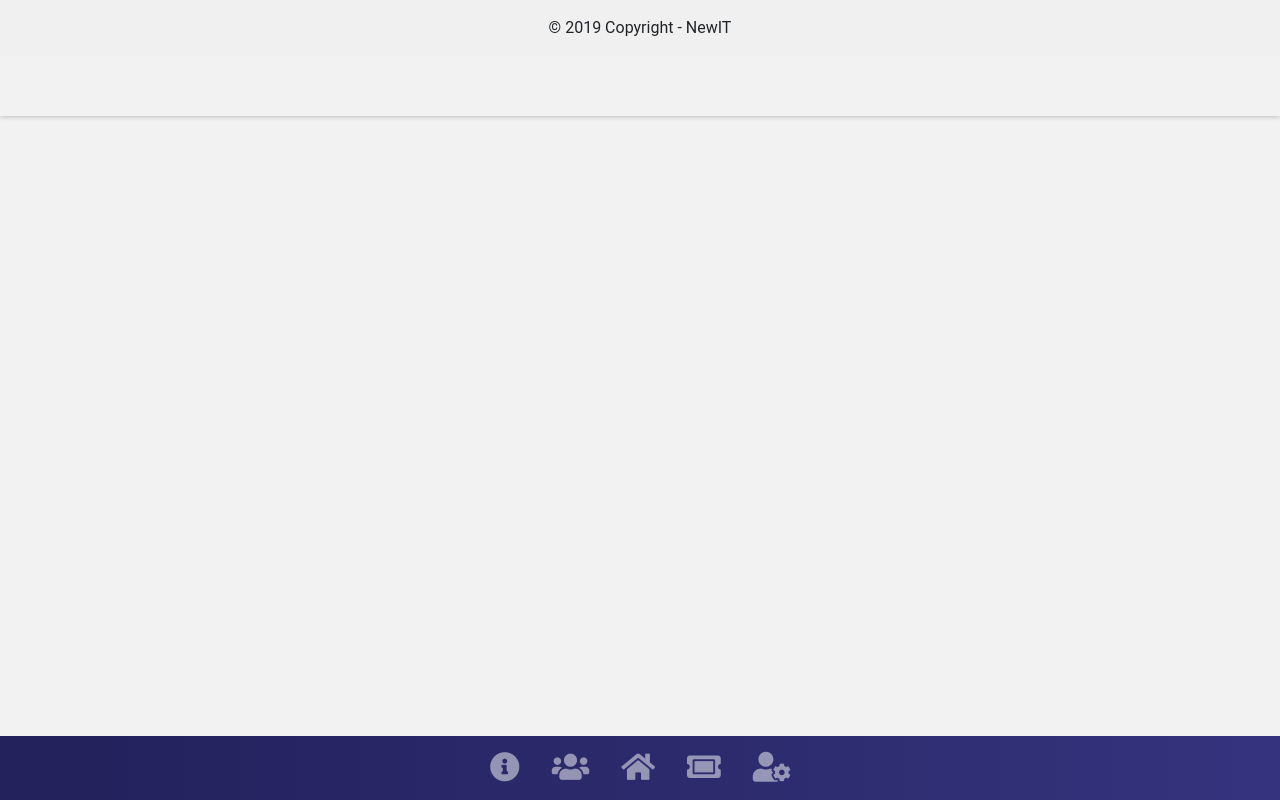
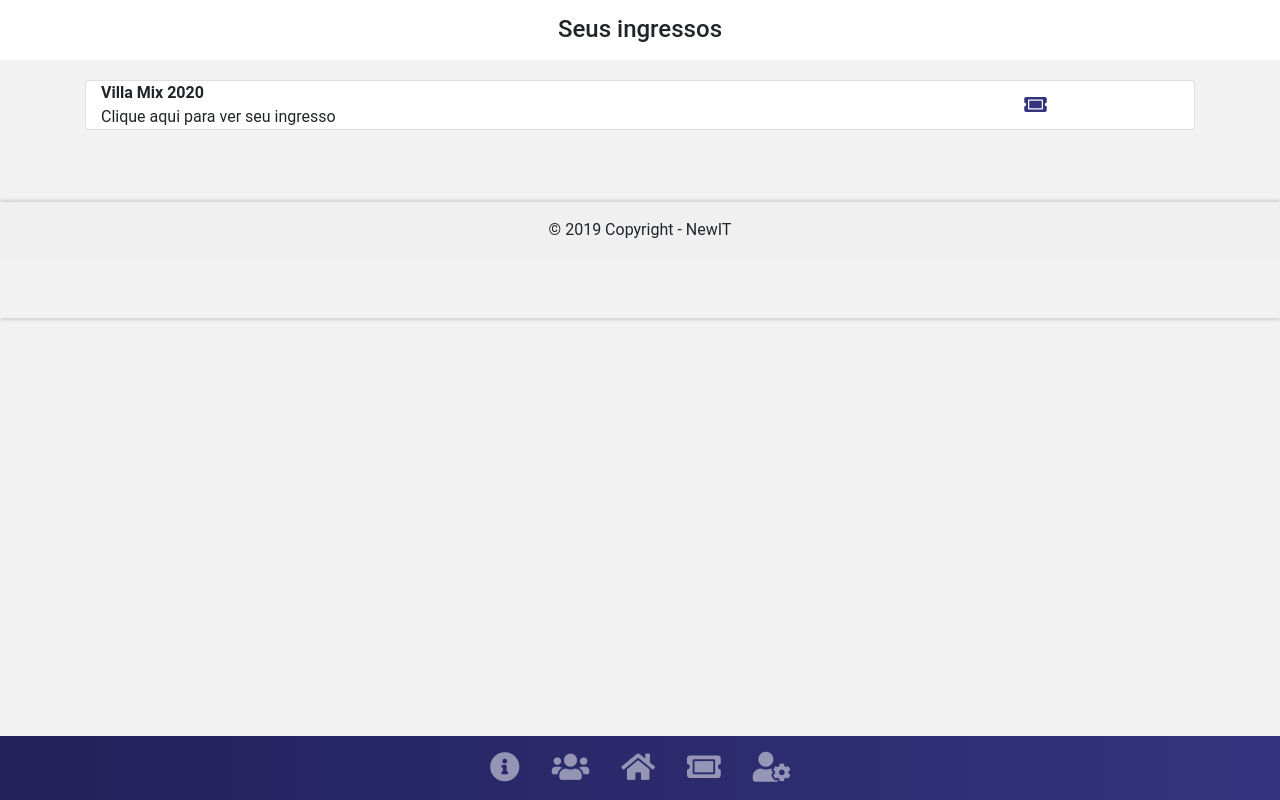
Before and after one commit to kevencript/fenasback-hackathom-front, a React (Create React App) app: page /profile/ingressos in a window 1280 px wide. Built offline with nearby package versions, Linux system fonts and the light colour scheme.

Commit message:
GOLFINHoS SãO TOP

```diff
--- a/src/App.js
+++ b/src/App.js
@@ -9,6 +9,7 @@ import VillaMix from "./pages/VillaMix/index";
 import FunnFestival from "./pages/FunnFestival/index";
 import Footer from "./components/Footer/index";
 import FederalMusic from "./pages/FederalMusic";
+import listaIngressos from "./pages/listaIngressos";
 
 class App extends Component {
   render() {
@@ -21,6 +22,7 @@ class App extends Component {
           <Route path="/evento/villa-mix" component={VillaMix} />
           <Route path="/evento/funn-festival" component={FunnFestival} />
           <Route path="/evento/federal-music" component={FederalMusic} />
+          <Route exact path="/profile/ingressos" component={listaIngressos} />
           <Footer />
         </BrowserRouter>
       </div>
--- /dev/null
+++ b/src/pages/listaIngressos/index.js
@@ -0,0 +1,40 @@
+import React, { Component } from "react";
+import villa from "../../img/villa-clean.png";
+import { Link } from "react-router-dom";
+
+import "./style.css";
+
+export default class listaIngressos extends Component {
+  render() {
+    return (
+      <section id="lista-ingressos">
+        <div id="fake-header">
+          <div className="col-12">
+            <h1 id="title-fake-header" className="text-center">
+              Seus ingressos
+            </h1>
+          </div>
+        </div>
+
+        <div className="container pb-4">
+          <div className="col-12 ">
+            <div className="row mb-5">
+              <div className="card col-12">
+                <div className="row">
+                  <div className="col-10">
+                    <b>Villa Mix 2020</b>
+                    <br />
+                    Clique aqui para ver seu ingresso
+                  </div>
+                  <div className="col-2 ticket-icon my-auto">
+                    <i class="fas fa-ticket-alt"></i>
+                  </div>
+                </div>
+              </div>
+            </div>
+          </div>
+        </div>
+      </section>
+    );
+  }
+}
--- /dev/null
+++ b/src/pages/listaIngressos/style.css
@@ -0,0 +1,41 @@
+#lista-ingressos #fake-header {
+  height: 60px;
+  background-color: white;
+  margin-bottom: 20px;
+}
+
+#lista-ingressos {
+  background-color: #f2f2f2;
+}
+
+#lista-ingressos #title-fake-header {
+  font-size: 24px;
+  padding-top: 15px;
+}
+
+#lista-ingressos .fa-arrow-left {
+  position: absolute;
+  margin-left: 20px;
+  margin-top: 16px;
+  font-size: 27px;
+}
+
+#lista-ingressos #title-desc {
+  font-size: 20px;
+}
+
+#lista-ingressos #text-desc {
+  font-size: 14px;
+  font-weight: 100;
+  width: 330px;
+}
+
+#lista-ingressos #bold {
+  font-size: 14px;
+  font-weight: 600;
+}
+
+.ticket-icon{
+  font-size: 20px;
+  color: #35337d;
+}
```
